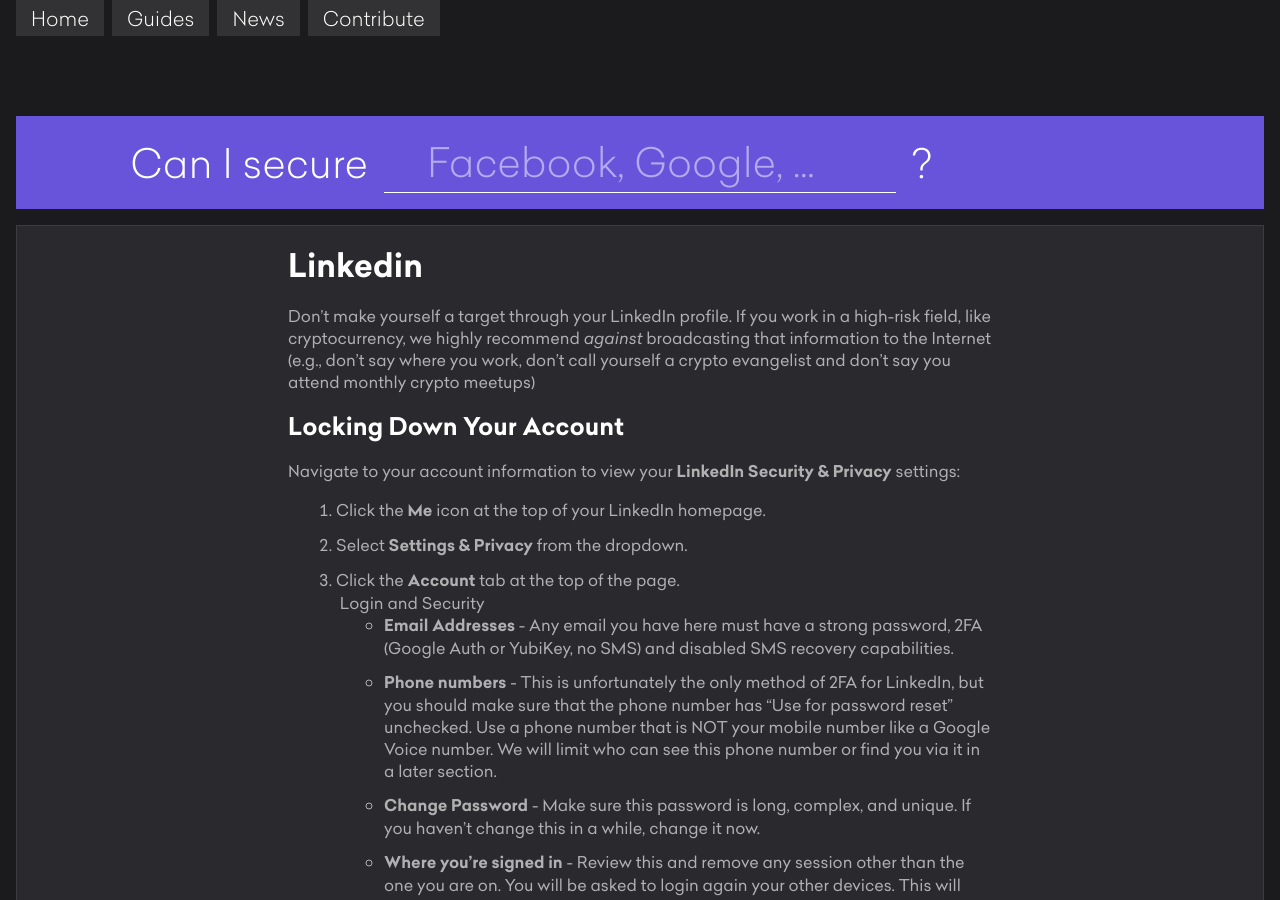
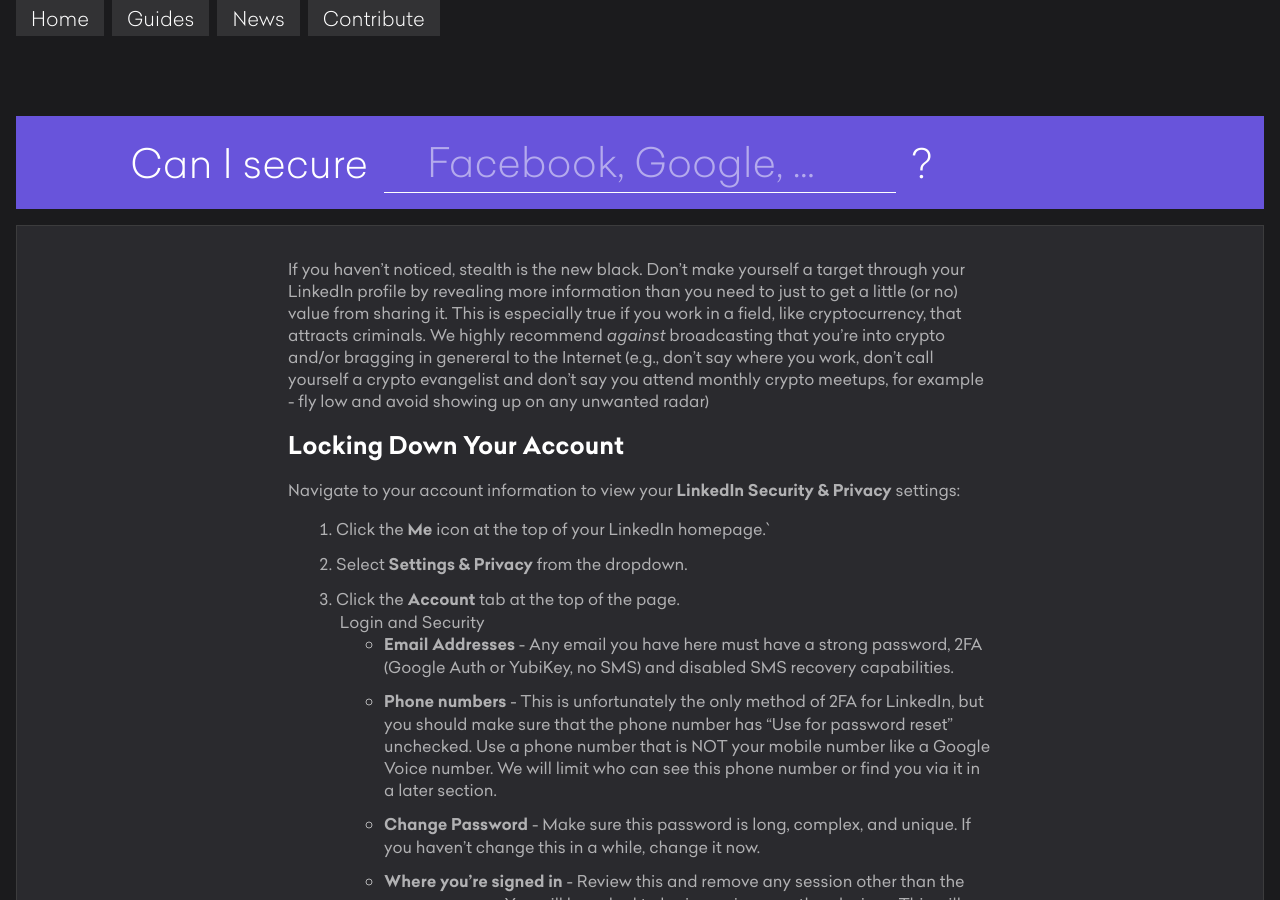
Before and after one commit to krakensecuritylabs/canisecure, a Jekyll site: the page built from _guides/linkedin.md, in a window 1280 px wide and 900 px high. Built offline with Jekyll 4.4.1, drawn with Linux system fonts in a browser that asks for light colours; some of the changed text lies outside the part shown.

Commit message:
Add files via upload

```diff
--- a/_guides/linkedin.md
+++ b/_guides/linkedin.md
@@ -1,17 +1,17 @@
 ---
 title: "Linkedin"
-updated: "2019-09-20"
+updated: "2021-08-23""
 category: "Account Security"
 ---
 
-Don't make yourself a target through your LinkedIn profile. If you work in a high-risk field, like cryptocurrency, we highly recommend *against* broadcasting that information to the Internet (e.g., don't say where you work, don't call yourself a crypto evangelist and don't say you attend monthly crypto meetups)
+If you haven't noticed, stealth is the new black. Don't make yourself a target through your LinkedIn profile by revealing more information than you need to just to get a little (or no) value from sharing it. This is especially true if you work in a field, like cryptocurrency, that attracts criminals. We highly recommend *against* broadcasting that you're into crypto and/or bragging in genereral to the Internet (e.g., don't say where you work, don't call yourself a crypto evangelist and don't say you attend monthly crypto meetups, for example - fly low and avoid showing up on any unwanted radar)
 
 Locking Down Your Account
 =========================
 
 Navigate to your account information to view your **LinkedIn Security & Privacy** settings:
 
-1.  Click the **Me** icon at the top of your LinkedIn homepage.
+1.  Click the **Me** icon at the top of your LinkedIn homepage.`
 2.  Select **Settings & Privacy** from the dropdown.
 3.  Click the **Account** tab at the top of the page.
 
```
